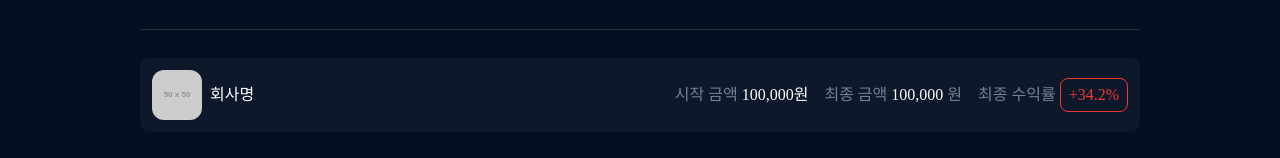
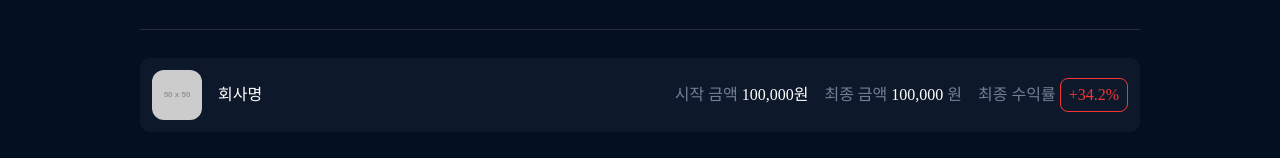
Before and after one commit to dnwnsrb11/BDL-frontend, a React (Vite) app: page /member/stock-tutorial-result in a window 1280 px wide. Shown: the part 340-498 px from the top of the page. Built offline with nearby package versions, Linux system fonts and the light colour scheme; a web font is replaced by a local one.

Commit message:
design: company 정보 gap 확대

```diff
--- a/src/components/common/company-info.tsx
+++ b/src/components/common/company-info.tsx
@@ -1,6 +1,6 @@
 export const CompanyInfo = () => {
   return (
-    <div className="flex flex-row items-center gap-2">
+    <div className="flex flex-row items-center gap-4">
       <img
         src="https://placehold.co/50x50"
         alt="company-identifier"
```
